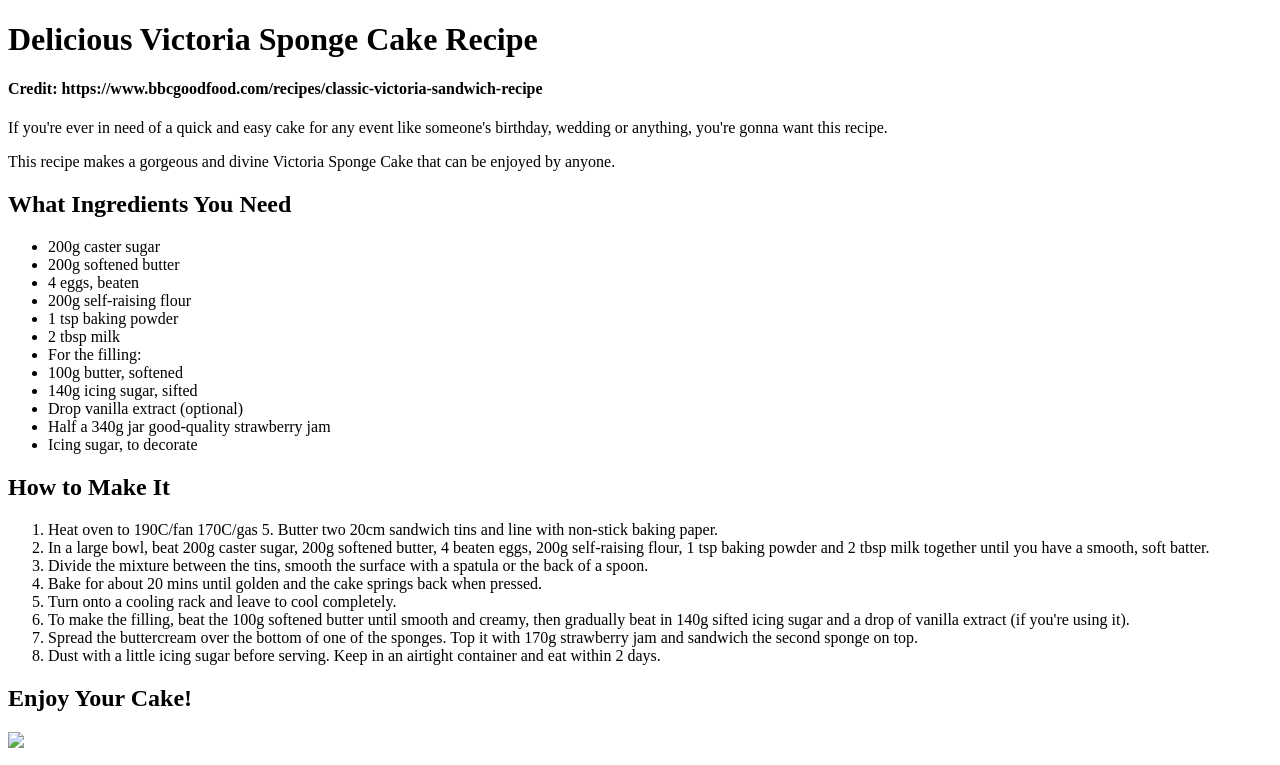
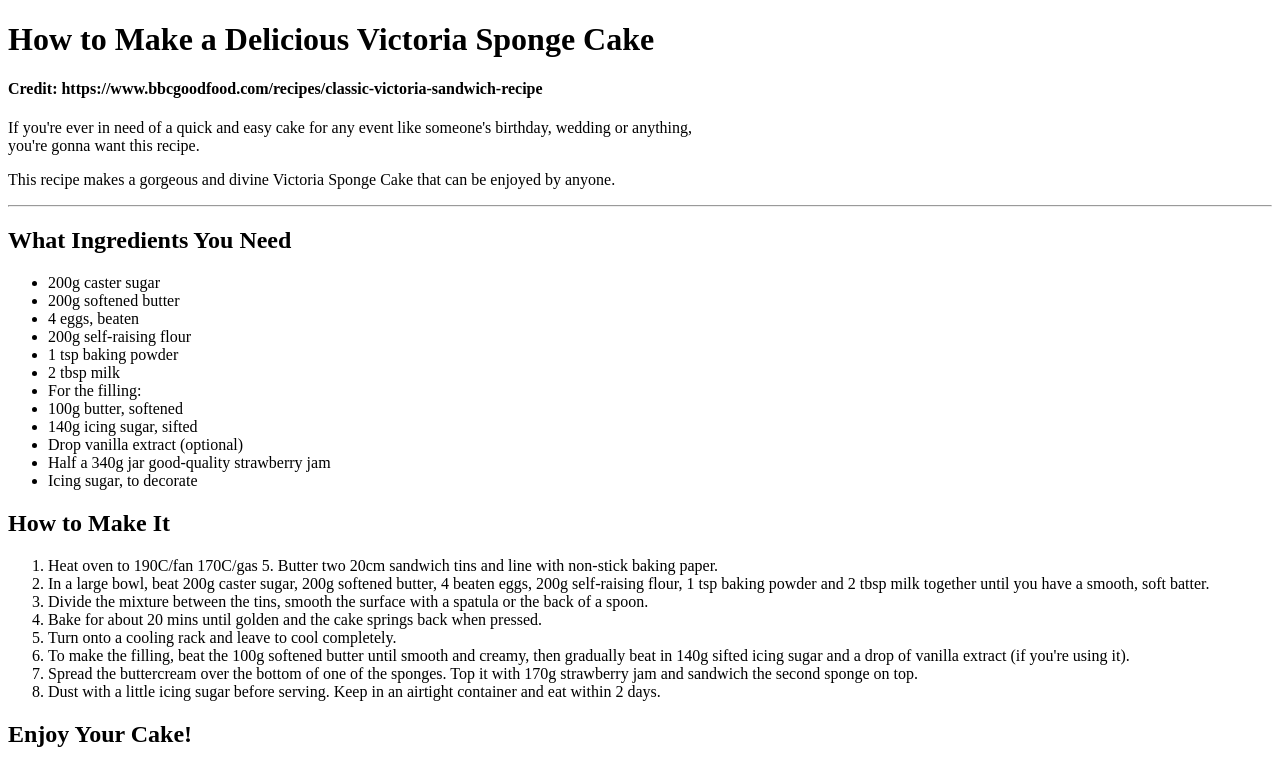
Before and after one commit to micmurphy/Michael-Murphy-CS, a plain HTML site: page Recipe Project/index.html in a window 1280 px wide. Shown: the top 765 px of the page. Drawn offline with Linux system fonts and the light colour scheme.

```diff
--- a/Recipe Project/index.html
+++ b/Recipe Project/index.html
@@ -7,10 +7,10 @@
     <title>Victoria Sponge Cake Recipe</title>
   </head>
   <body>
-    <h1>Delicious Victoria Sponge Cake Recipe</h1>
+    <h1>How to Make a Delicious Victoria Sponge Cake</h1>
     <h4>Credit: https://www.bbcgoodfood.com/recipes/classic-victoria-sandwich-recipe</h4>
-    <p>If you're ever in need of a quick and easy cake for any event like someone's birthday, wedding or anything, you're gonna want this recipe.</p>
-    <p>This recipe makes a gorgeous and divine Victoria Sponge Cake that can be enjoyed by anyone.</p>
+    <p>If you're ever in need of a quick and easy cake for any event like someone's birthday, wedding or anything, <br>you're gonna want this recipe.</p>
+    <p>This recipe makes a gorgeous and divine Victoria Sponge Cake that can be enjoyed by anyone.</p><hr>
     <h2>What Ingredients You Need</h2>
     <ul>
         <li>200g caster sugar</li>
@@ -38,6 +38,6 @@
         <li>Dust with a little icing sugar before serving. Keep in an airtight container and eat within 2 days.</li>
     </ol>
     <h2>Enjoy Your Cake!</h2>
-      <img src = "Recipe Project/Images/istockphoto-470423112-612x612.jpg"
+      <img src = "Images/victoriasponge.jpg"
   </body>
 </html>
```
Also changed, not shown: Project 2/index.html (added), Recipe Project/Images/victoriasponge.jpg (renamed from Recipe Project/Images/istockphoto-470423112-612x612.jpg).
